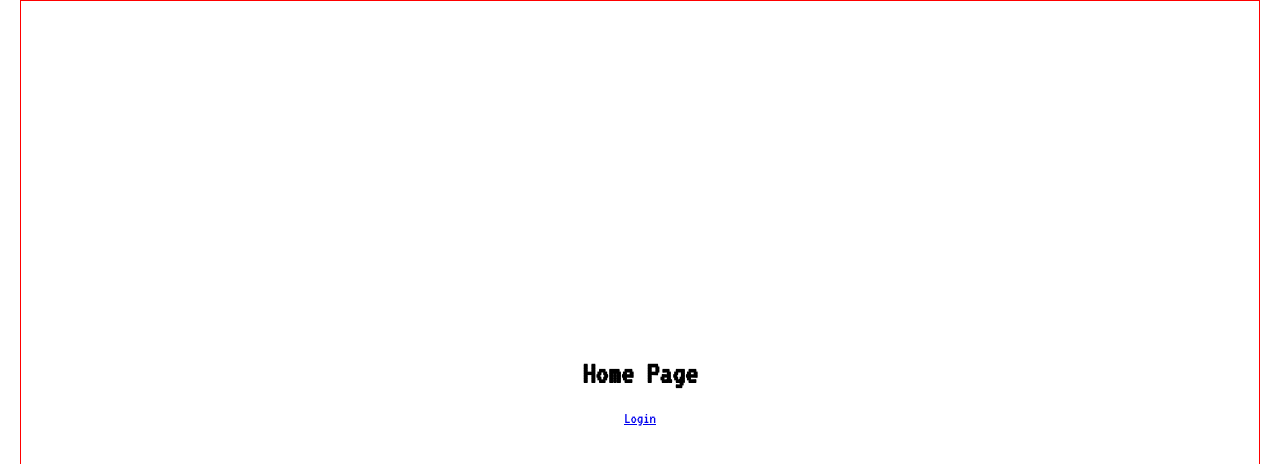
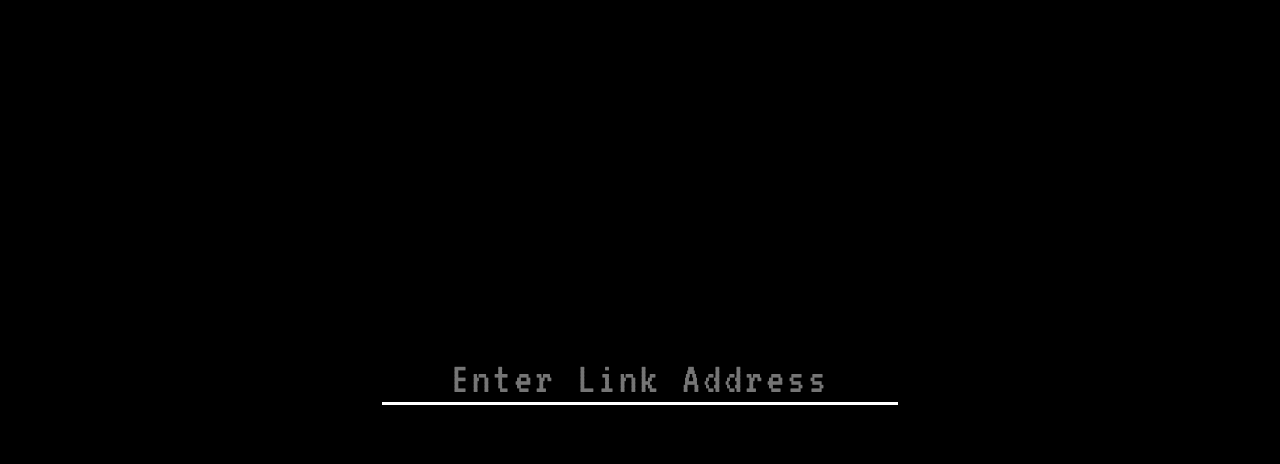
Before and after one commit to collierrgbsitisfise/el-frontend, a React (Create React App) app: page / in a window 1280 px wide. Shown: the top 464 px of the page. Built offline with nearby package versions, Linux system fonts and the light colour scheme.

Commit message:
basic styles styles main page

```diff
--- a/src/app.css
+++ b/src/app.css
@@ -2,5 +2,4 @@
     margin-left: 20px;
     margin-right: 20px;
     height:  95vh;
-    border: 1px solid red;
 }
--- a/src/containers/home-page/HomePage.js
+++ b/src/containers/home-page/HomePage.js
@@ -7,8 +7,7 @@ import "./home-page.css";
 
 const HomePage = ({ isAuthenticated, logout }) => (
   <div className="home-page">
-    <h1>Home Page</h1>
-    <Link to="/second-page">Login</Link>
+    <input type="text" className="link-input" placeholder="Enter Link Address"/>
   </div>
 );
 
--- a/src/containers/home-page/home-page.css
+++ b/src/containers/home-page/home-page.css
@@ -5,4 +5,21 @@
     align-items: center;
     justify-content: center;
     flex-flow: column;
+    box-sizing: border-box;
+    color: white;
 }
+
+.link-input {
+    font-size: 45px;
+    text-align: center;
+    width: 40vw;
+    min-width: 400px;
+    border: none;
+    background: black;
+    border-bottom: 3px solid white;
+}
+
+.link-input:focus{
+    outline: none;
+    color: white;
+}
--- a/src/index.css
+++ b/src/index.css
@@ -3,8 +3,10 @@
 body {
     margin: 0px !important;
     padding: 0px !important;
+    background: black;
 }
 
 * {
     font-family: 'VT323', monospace;
+    letter-spacing: 3px;
 }
```
